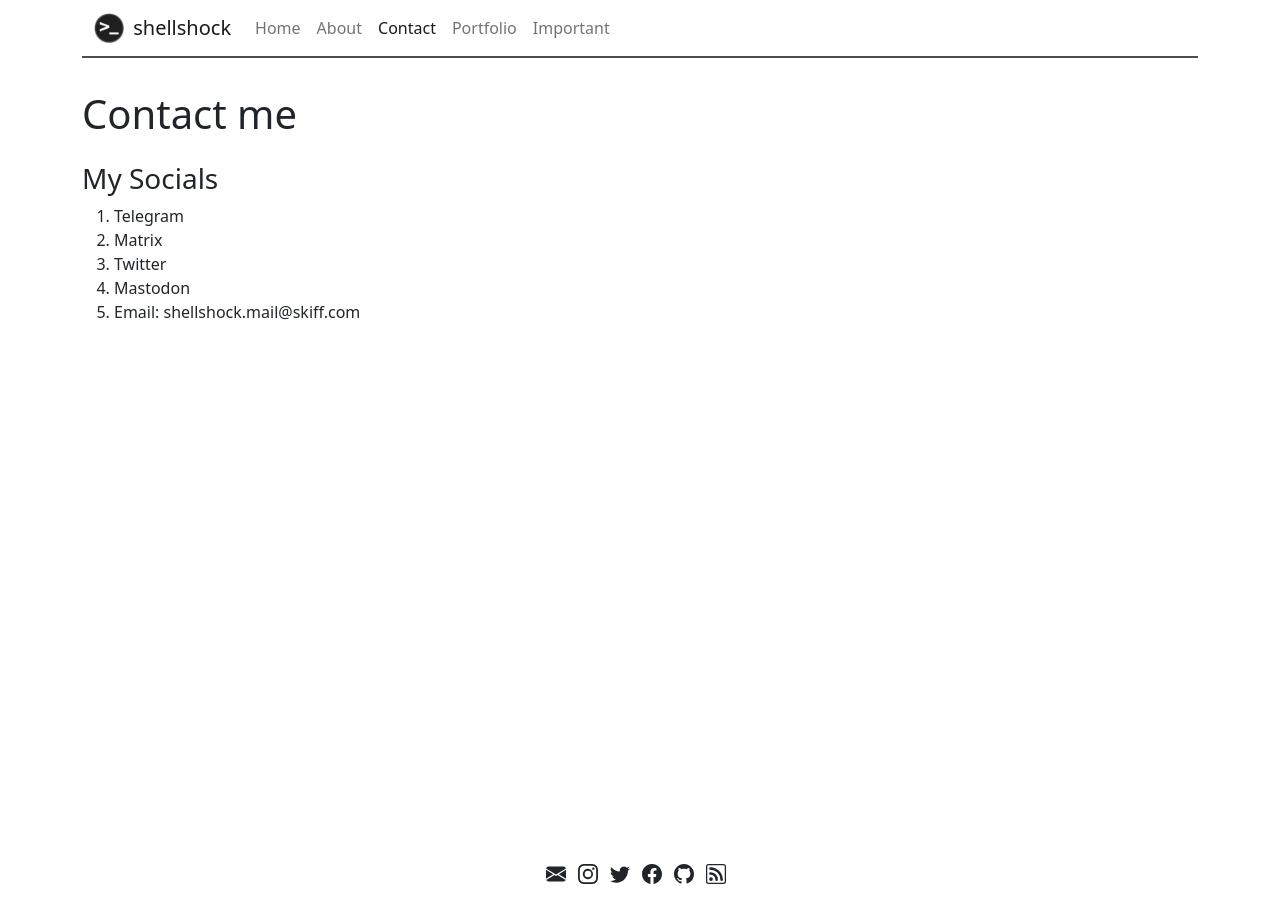
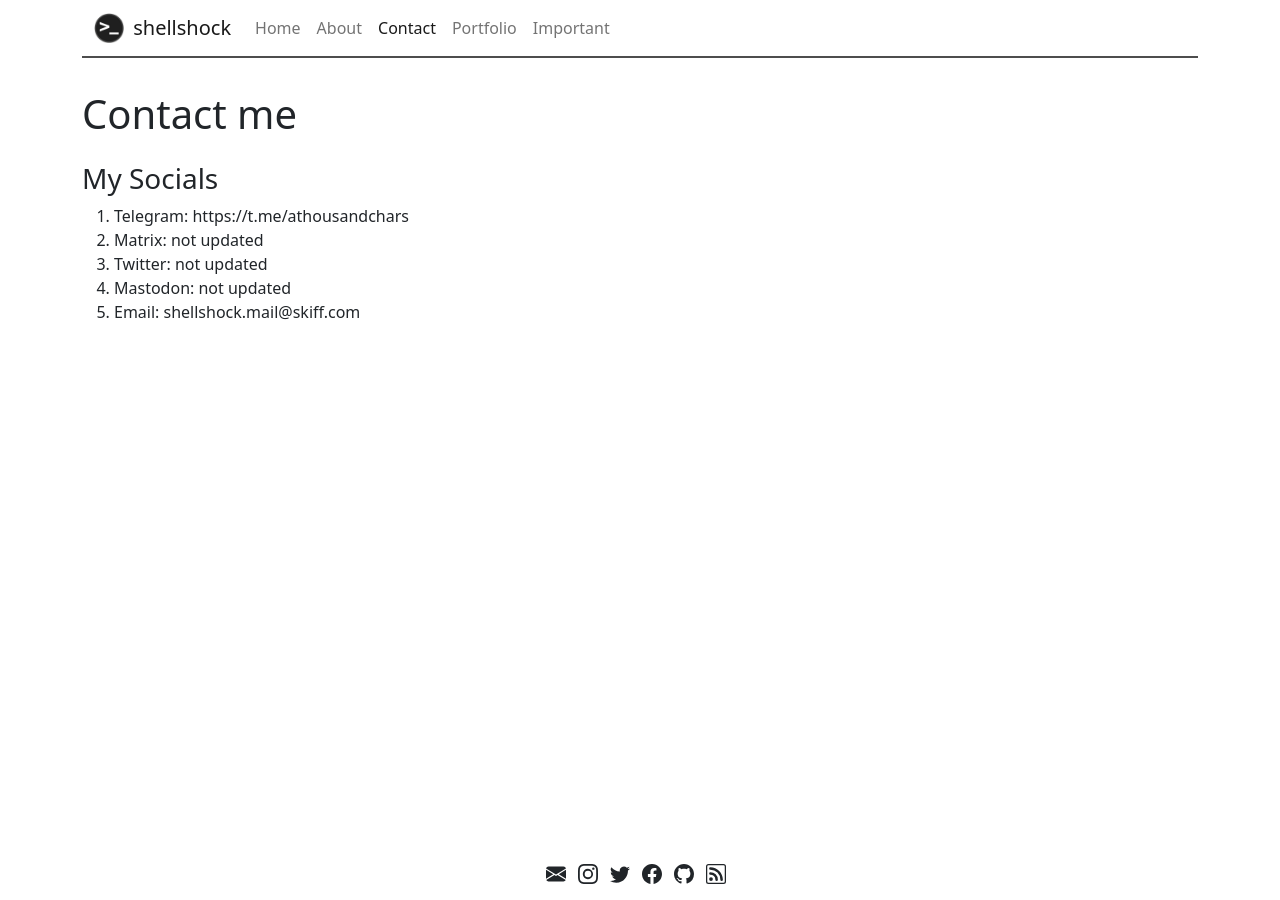
Before and after one commit to depgod/weblog, a Jekyll site: the page built from contact.md, in a window 1280 px wide. Built offline with Jekyll 4.4.1, drawn with Linux system fonts in a browser that asks for light colours.

Commit message:
added telegram

```diff
--- a/contact.md
+++ b/contact.md
@@ -6,8 +6,8 @@ permalink: /contact/
 
 ### My Socials
 
-1. Telegram
-2. Matrix
-3. Twitter
-4. Mastodon
+1. Telegram: https://t.me/athousandchars
+2. Matrix: not updated
+3. Twitter: not updated
+4. Mastodon: not updated
 5. Email: shellshock.mail@skiff.com
```
